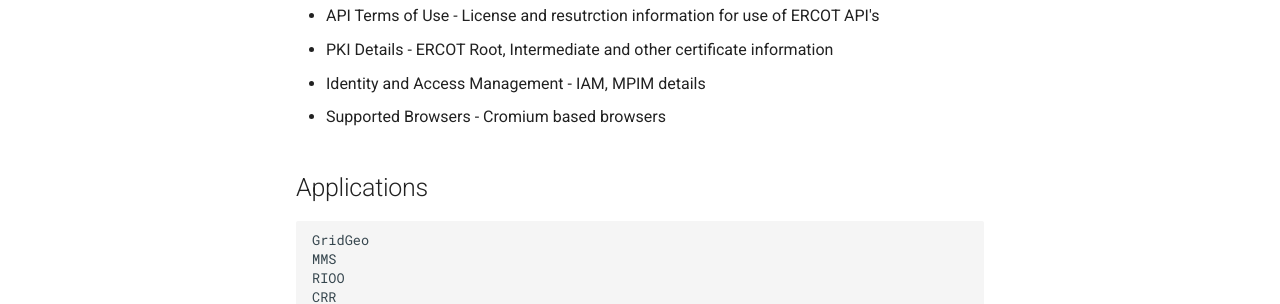
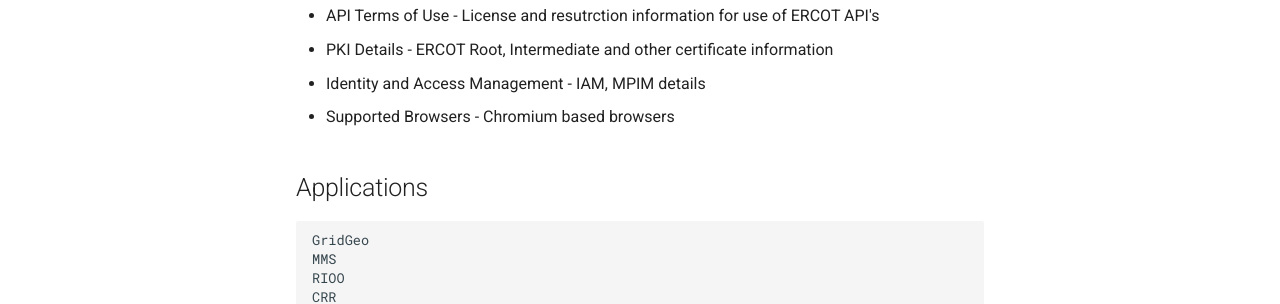
Before and after one commit to ercot/api-specs, an MkDocs documentation site: the page built from docs/index.md, in a window 1280 px wide and 974 px high. Shown: the part 512-816 px from the top of the window. Built offline with MkDocs 1.6.1 and Material for MkDocs 9.7.7, drawn with Linux system fonts in a browser that asks for light colours.

Commit message:
Update index.md

```diff
--- a/docs/index.md
+++ b/docs/index.md
@@ -12,7 +12,7 @@
 * API Terms of Use - License and resutrction information for use of ERCOT API's
 * PKI Details - ERCOT Root, Intermediate and other certificate information
 * Identity and Access Management - IAM, MPIM details
-* Supported Browsers - Cromium based browsers
+* Supported Browsers - Chromium based browsers
 
 
 ## Applications
```
